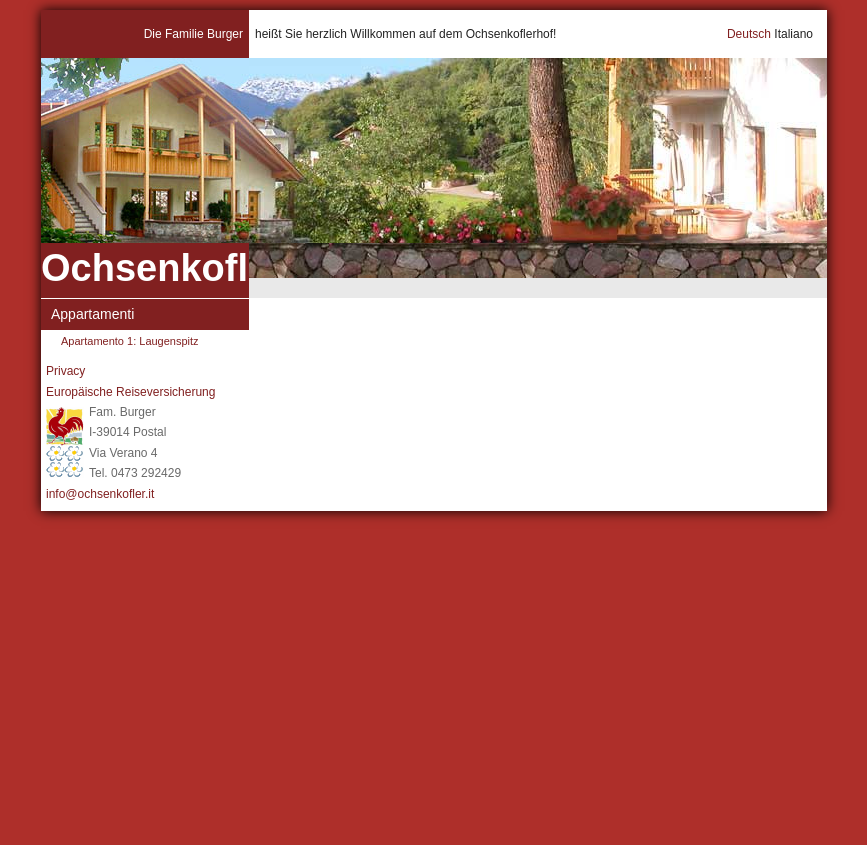
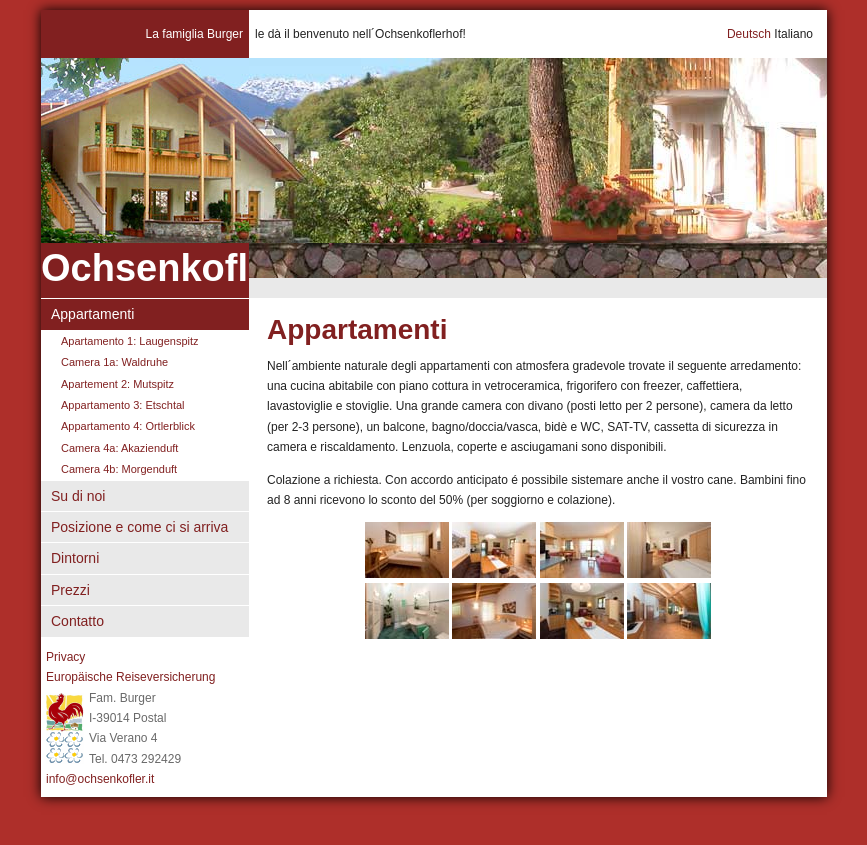
Before and after one commit to toburger/new.ochsenkofler.it, a Jekyll site: the page built from it/1-apartments.markdown, in a window 1280 px wide. Shown: the top 845 px of the page, without its empty margins (206-1073 px from the left). Built offline with Jekyll 4.4.1, drawn with Linux system fonts in a browser that asks for light colours; some web fonts are replaced.

```diff
--- a/_config.yml
+++ b/_config.yml
@@ -2,7 +2,6 @@
 title: Ochsenkofler - Der Ochsenkoflerhof
 email: info@ochsenkofler.it
 description: "Der Ochsenkoflerhof liegt auf der Sonnenseite des Etschtals. Erleben Sie Ihren Urlaub auf unserem sehr schön gelegenen Obstbauernhof!"
-header: ["Die Familie Burger","heißt Sie herzlich Willkommen auf dem Ochsenkoflerhof!"]
 keywords: "ochsenkofler,ochsenkoflerhof,urlaub auf dem bauernhof,burgstall,südtirol,alto adige,postal,burger,appartamenti,ferienwohnungen,apartement,zimmer,camere,vöranerweg 4,via verano 4,39014"
 baseurl: "/ochsenkofler.it/" # the subpath of your site, e.g. /blog/
 url: "http://toburger.github.io/" # the base hostname & protocol for your site
@@ -32,6 +31,9 @@ defaults:
                 location: Burgstall
                 street: Vöranerweg 4
             gallery_width: 350
+            heading:
+                left: Die Familie Burger
+                right: heißt Sie herzlich Willkommen auf dem Ochsenkoflerhof!
     -
         scope:
             path: "it"
@@ -42,6 +44,9 @@ defaults:
             address:
                 location: Postal
                 street: Via Verano 4
+            heading:
+                left: La famiglia Burger
+                right: le dà il benvenuto nell´Ochsenkoflerhof!
 
 collections:
     ferienwohnungen:
--- /dev/null
+++ b/_ferienwohnungen/it/1a-waldruhe.markdown
@@ -0,0 +1,18 @@
+---
+title: 'Camera 1a: Waldruhe'
+permalink: 'it/apartments/waldruhe/'
+language: it
+---
+
+# Camera 1a: Waldruhe
+
+30 qm - terrazza 20 qm
+
+In questa tranquilla camera da letto con grande terrazza al pianterreno c´é lo spazio per 2-3 persone. Sono disponibili un letto matrimoniale e un divano, un grande armadio, tavolo/sedie, guardaroba/specchio, bagno/doccia/WC.
+
+L´appartamento 1 "Laugenspitz" e la camera 1a "Waldruhe" possono essere affittati come un unico appartamento. Posti letto per 7 persone.
+
+Prezzo: da 45 € a 65 €
+
+{:.text-center}
+![]({{ site.baseurl }}/assets/images/grundrisse/erdgeschoss_1a.jpg)
--- /dev/null
+++ b/_ferienwohnungen/it/3-etschtal.markdown
@@ -0,0 +1,18 @@
+---
+title: 'Appartamento 3: Etschtal'
+permalink: 'it/apartments/etschtal/'
+language: it
+---
+
+# Appartamento 3: Etschtal
+
+49 qm con balcone 10 qm e terrazza sul tetto 8 qm
+
+Questo appartamento del frontone bello e spazioso si trova al primo piano e offre spazio a 2-4 persone. È suddiviso in stanza con letto matrimoniale, cucina componibile (completamente attrezzata), zona pranzo, soggiorno con doppio divano, armadio, guardaroba, bagno/doccia/WC.
+
+L´appartamento può essere affittato anche insieme con le camere 4a ("Akazienduft") e 4b ("Morgenduft"). Dunque possono abitarci da 6-9 persone.
+
+Prezzo: da 90 € a 110 €
+
+{:.text-center}
+![]({{ site.baseurl }}/assets/images/grundrisse/obergeschoss_3.jpg)
--- /dev/null
+++ b/_ferienwohnungen/it/4-ortlerblick.markdown
@@ -0,0 +1,18 @@
+---
+title: 'Appartamento 4: Ortlerblick'
+permalink: 'it/apartments/ortlerblick/'
+language: it
+---
+
+# Appartamento 4: Ortlerblick
+
+31 qm con balcone 3,5 qm
+
+Gradevole appartamento del frontone per 2 persone. Cucina componibile completamente attrezzata, zona pranzo, divano letto a 2 posti, armadio e guardaroba. Il bagno é attrezzato con vasca, doccia, bidè e WC.
+
+Anche qui é possibile affittare in più la camera 4b "Morgenduft" per avere lo spazio per 2-5 persone. Nel caso di più (max. 7) si può aggiungere -se disponibile- anche la camera 4a "Akazienduft".
+
+Prezzo: da 125 € a 150 €
+
+{:.text-center}
+![]({{ site.baseurl }}/assets/images/grundrisse/obergeschoss_4.jpg)
--- a/_includes/header.html
+++ b/_includes/header.html
@@ -1,7 +1,7 @@
 <header>
     <div id="headercontent">
-        <div class="first"><div class="text">{{ site.header[0] }}</div></div>
-        <div class="second"><div class="text">{{ site.header[1] }}</div></div>
+        <div class="first"><div class="text">{{ page.heading.left }}</div></div>
+        <div class="second"><div class="text">{{ page.heading.right }}</div></div>
         <nav id="languagenav" class="text">
             {% if page.permalink == nil %}
                 Deutsch
@@ -14,7 +14,11 @@
                         {% if language.key == page.language %}
                             {{language.value}}
                         {% else %}
+                            {% if page.language == 'it' && page.permalink == '/it/' %}
+                            <a href="{{ site.baseurl }}" hreflang="{{ language.key }}">
+                            {% else %}
                             <a href="{{ page.permalink | replace: page.language,language.key | prepend: site.baseurl }}" hreflang="{{ language.key }}">
+                            {% endif %}
                                 {{ language.value }}
                             </a>
                         {% endif %}
@@ -23,7 +27,7 @@
         </nav>
     </div>
     <div id="banner" role="banner">
-        {% if page.language == "de" %}
+        {% if page.language == 'de' %}
             <a href="{{ site.baseurl }}">
         {% else %}
             <a href="{{ page.language | prepend: "/" | prepend: site.baseurl }}">
--- a/it/1-apartments.markdown
+++ b/it/1-apartments.markdown
@@ -2,4 +2,21 @@
 title: Appartamenti
 permalink: 'it/apartments/'
 tags: [menu, menu_apartments]
+images:
+  - w4a/PR1_1761.jpg
+  - w2/PR1_1775.jpg
+  - w1/PR1_1745.jpg
+  - w1a/PR1_1735.jpg
+  - w3/PR1_1797.jpg
+  - w4b/PR1_1766.jpg
+  - w2/PR1_1821.jpg
+  - w3/PR1_1803.jpg
 ---
+
+# Appartamenti
+
+Nell´ambiente naturale degli appartamenti con atmosfera gradevole trovate il seguente arredamento: una cucina abitabile con piano cottura in vetroceramica, frigorifero con freezer, caffettiera, lavastoviglie e stoviglie. Una grande camera con divano (posti letto per 2 persone), camera da letto (per 2-3 persone), un balcone, bagno/doccia/vasca, bidè e WC, SAT-TV, cassetta di sicurezza in camera e riscaldamento. Lenzuola, coperte e asciugamani sono disponibili.
+
+Colazione a richiesta. Con accordo anticipato é possibile sistemare anche il vostro cane. Bambini fino ad 8 anni ricevono lo sconto del 50% (per soggiorno e colazione).
+
+{% include images.html %}
--- /dev/null
+++ b/it/5-photos.markdown
@@ -0,0 +1,5 @@
+---
+title: Foto
+permalink: it/photos/
+#tags: [menu]
+---
--- /dev/null
+++ b/it/7b-thanks.markdown
@@ -0,0 +1,6 @@
+---
+title: Grazie
+permalink: it/thanks
+---
+
+Grazie per la Sua richiesta!
```
Also changed, not shown: _ferienwohnungen/it/1-laugenspitz.markdown (+11 -0 lines), _ferienwohnungen/it/2-mutspitz.markdown (added, +19 -0 lines), _ferienwohnungen/it/4a-akazienduft.markdown (added, +16 -0 lines), _ferienwohnungen/it/4b-morgenduft.markdown (added, +16 -0 lines), it/0-index.markdown (+19 -5 lines), it/2-about.markdown (added, +15 -0 lines), it/3-map.markdown (added, +21 -0 lines), it/4-surroundings.markdown (added, +15 -0 lines), it/6-prices.markdown (added, +54 -0 lines), it/7a-contact.markdown (added, +9 -0 lines).
